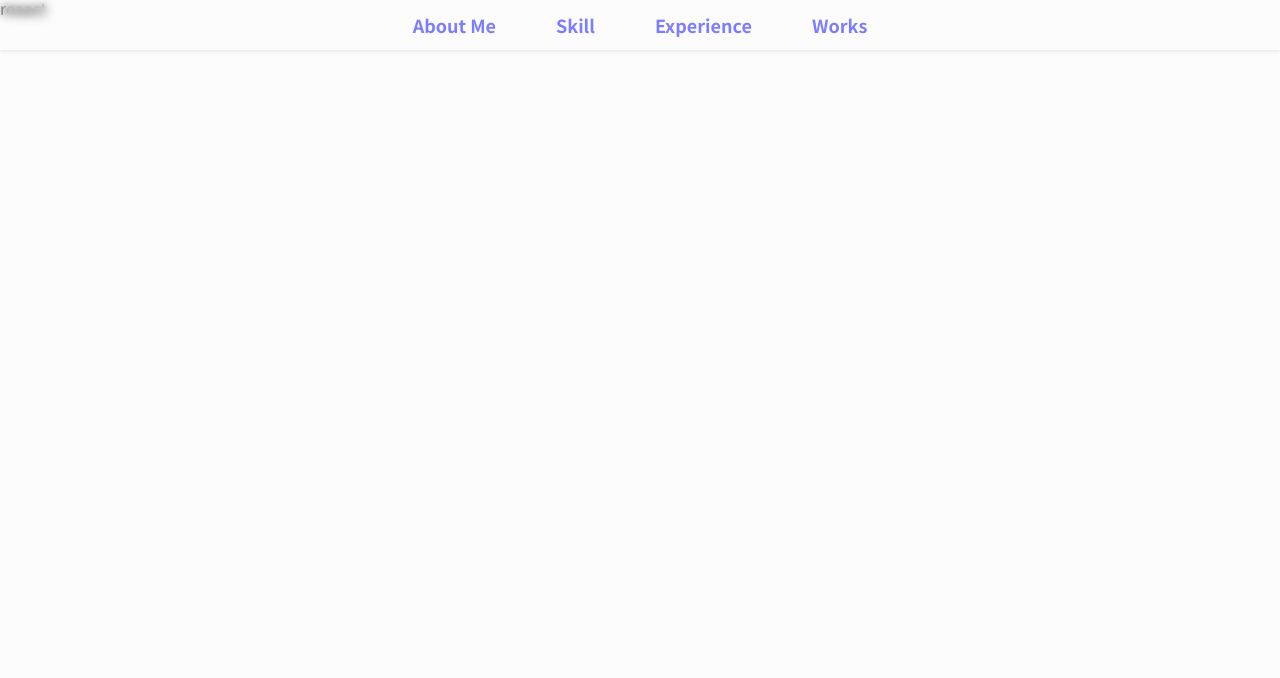
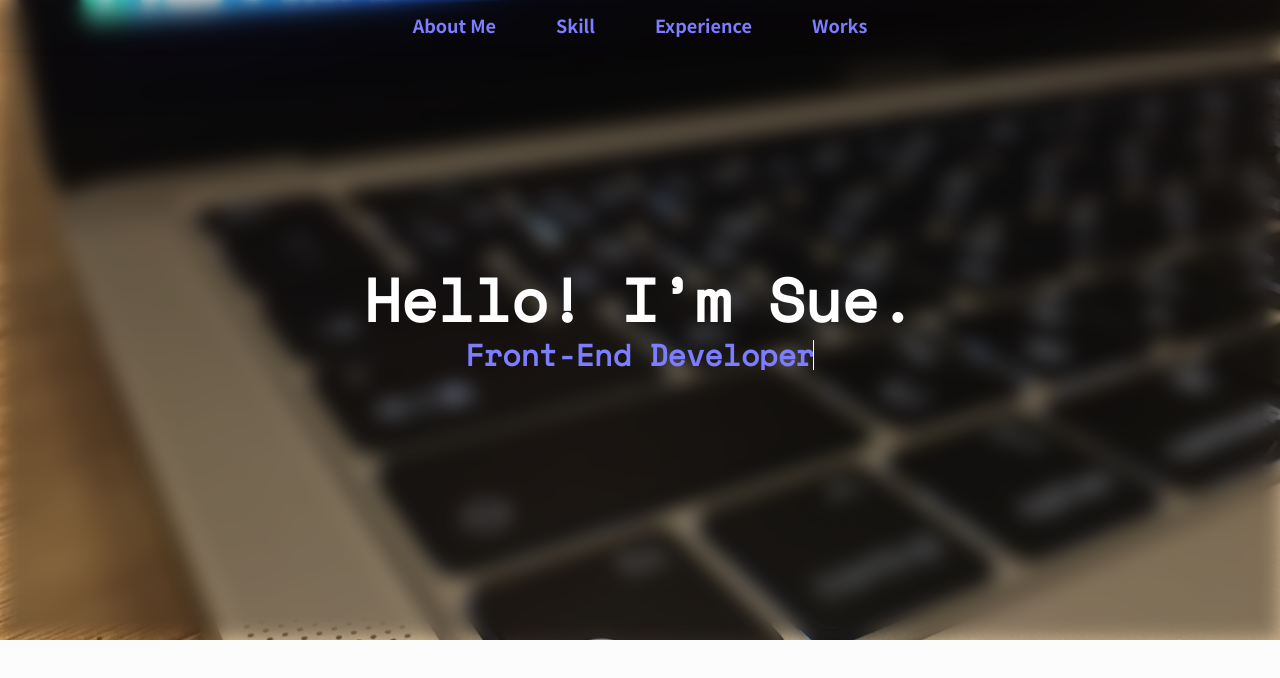
Before and after one commit to wanglala5131/personal-website, a React (Create React App) app: page / in a window 1280 px wide. Shown: the top 678 px of the page. Built offline with nearby package versions, Linux system fonts and the light colour scheme.

Commit message:
feat: add Banner area

```diff
--- a/public/index.html
+++ b/public/index.html
@@ -27,7 +27,7 @@
     <link rel="preconnect" href="https://fonts.googleapis.com" />
     <link rel="preconnect" href="https://fonts.gstatic.com" crossorigin />
     <link
-      href="https://fonts.googleapis.com/css2?family=Noto+Sans+TC:wght@300;400;700&display=swap"
+      href="https://fonts.googleapis.com/css2?family=Noto+Sans+TC:wght@300;400;700&family=Space+Mono&display=swap"
       rel="stylesheet"
     />
     <title>Sue's Website</title>
--- a/src/App.js
+++ b/src/App.js
@@ -1,7 +1,9 @@
 import { ThemeProvider } from 'styled-components';
 import { ResetStyle, GlobalStyle } from './components/globalStyle';
+import { theme } from './components/variables';
+
 import { PageHeader } from './components/header/Header';
-import { theme } from './components/variables';
+import { PageBanner } from './components/banner/Banner';
 
 const App = () => {
   return (
@@ -10,7 +12,7 @@ const App = () => {
       <ThemeProvider theme={theme}>
         <GlobalStyle />
         <PageHeader />
-        reaact
+        <PageBanner />
       </ThemeProvider>
     </div>
   );
--- /dev/null
+++ b/src/components/banner/Banner.js
@@ -0,0 +1,97 @@
+import styled, { keyframes } from 'styled-components';
+import { mobile, ipad } from '../variables';
+
+const typing = width => keyframes`
+ from { width: 0;}
+ to { width:${width}; }
+`;
+
+const caret = keyframes`
+ 50% { border-color: #fff; }
+`;
+
+const Banner = styled.div`
+  position: relative;
+  height: 80vh;
+
+  @media ${mobile} {
+    height: 60vh;
+  }
+`;
+
+const BannerImg = styled.div`
+  width: 100%;
+  height: 100%;
+  background-image: url('/img/banner.jpg');
+  background-size: cover;
+  background-repeat: no-repeat;
+  background-position: 0% 60%;
+`;
+
+const TextContainer = styled.div`
+  display: flex;
+  align-items: center;
+  justify-content: center;
+  flex-direction: column;
+  width: 100%;
+  height: 100%;
+  position: absolute;
+  top: 0;
+  left: 0;
+  backdrop-filter: blur(10px) brightness(60%);
+  font-family: 'Space Mono', monospace;
+  z-index: 1;
+`;
+
+const MainText = styled.h1`
+  display: inline-block;
+  position: relative;
+  color: #fff;
+  font-size: 60px;
+  font-weight: bold;
+  border-right: 1px solid;
+  border-color: transparent;
+  white-space: nowrap;
+  overflow: hidden;
+  animation: ${() => typing('15ch')} 2s steps(15, end),
+    ${caret} 0.75s step-end 3;
+
+  @media ${ipad} {
+    font-size: 40px;
+  }
+
+  @media ${mobile} {
+    font-size: 30px;
+  }
+`;
+
+const SecondText = styled.h2`
+  display: inline-block;
+  margin-top: 10px;
+  color: ${props => props.theme.darkBlue};
+  font-size: 30px;
+  font-weight: bold;
+  text-align: center;
+  border-right: 1px solid;
+  border-color: transparent;
+  white-space: nowrap;
+  overflow: hidden;
+  animation: ${() => typing('19ch')} 2s 2.5s steps(19, end) both,
+    ${caret} 0.75s 2.5s step-end 4;
+
+  @media ${ipad} {
+    font-size: 20px;
+  }
+`;
+
+export const PageBanner = () => {
+  return (
+    <Banner>
+      <BannerImg />
+      <TextContainer>
+        <MainText>Hello! I&rsquo;m Sue.</MainText>
+        <SecondText>Front-End Developer</SecondText>
+      </TextContainer>
+    </Banner>
+  );
+};
```
Also changed, not shown: public/img/banner.jpg (added).
